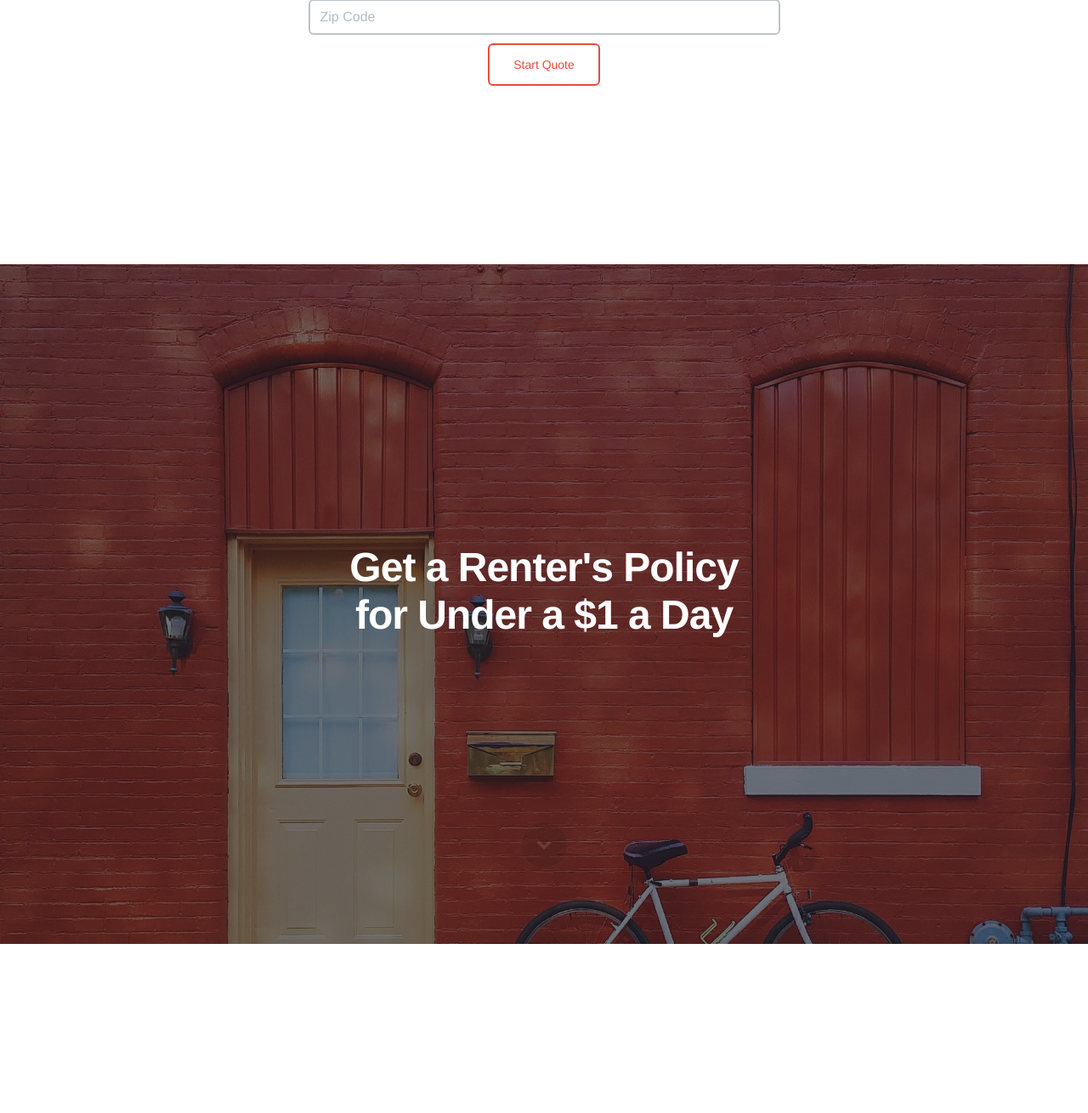
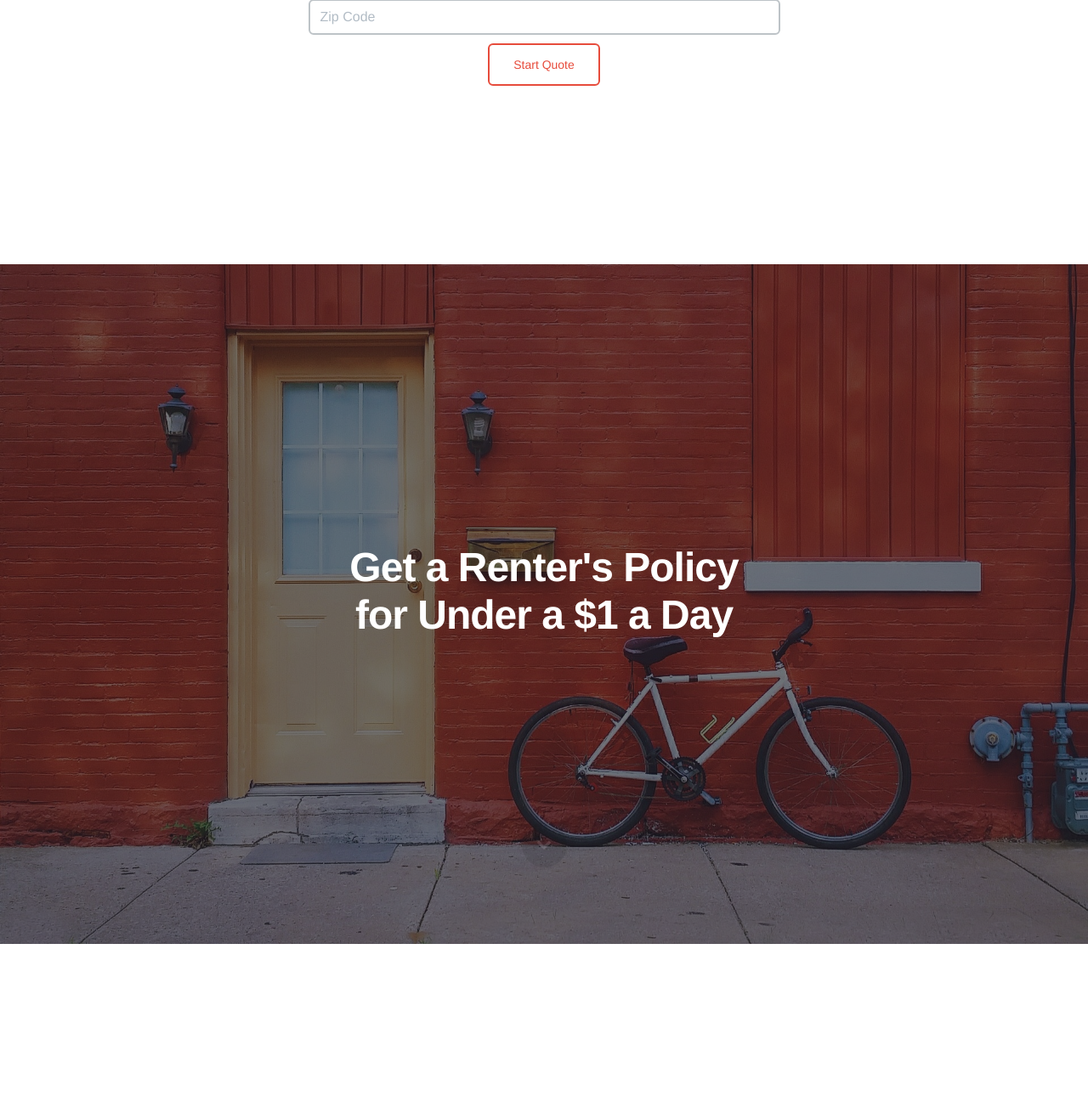
Before and after one commit to dlluncor/data-mining, a Flask app: page / in a window 1280 px wide. Shown: the part 3540-4850 px from the top of the page at 85% size. Run offline with Flask 2, Linux system fonts and the light colour scheme; parts of the project's set-up code (start-up, migrations or seed data) failed here and were passed over; some libraries are stand-ins or nearby versions.

Commit message:
make background display from bottom

```diff
--- a/renters/service/assets/css/style.css
+++ b/renters/service/assets/css/style.css
@@ -1625,6 +1625,7 @@ section * {
   filter: alpha(opacity=8500);
   opacity: 0.4;
   filter: alpha(opacity=85);
+  background-position: bottom left, bottom right;
 }
 .header-10 {
   background-color: #1b1f23;
```
